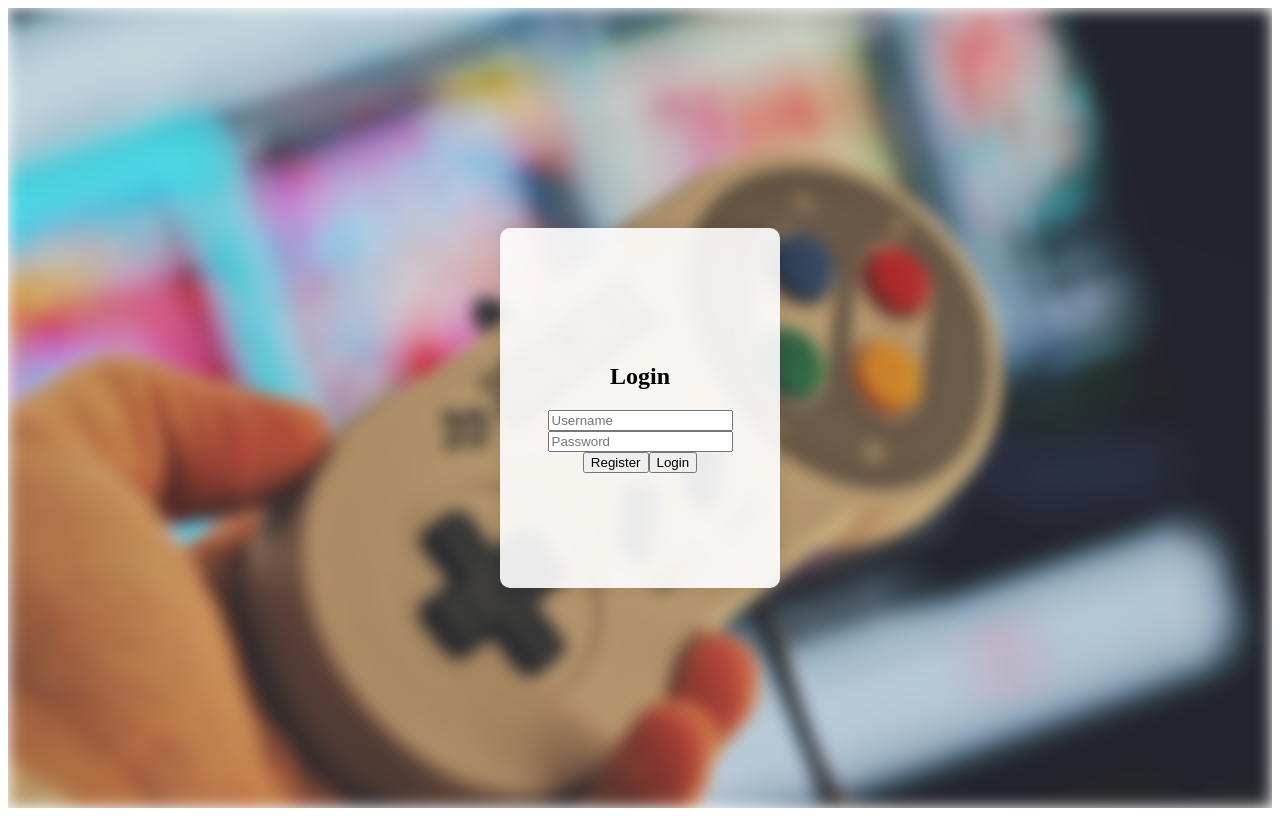
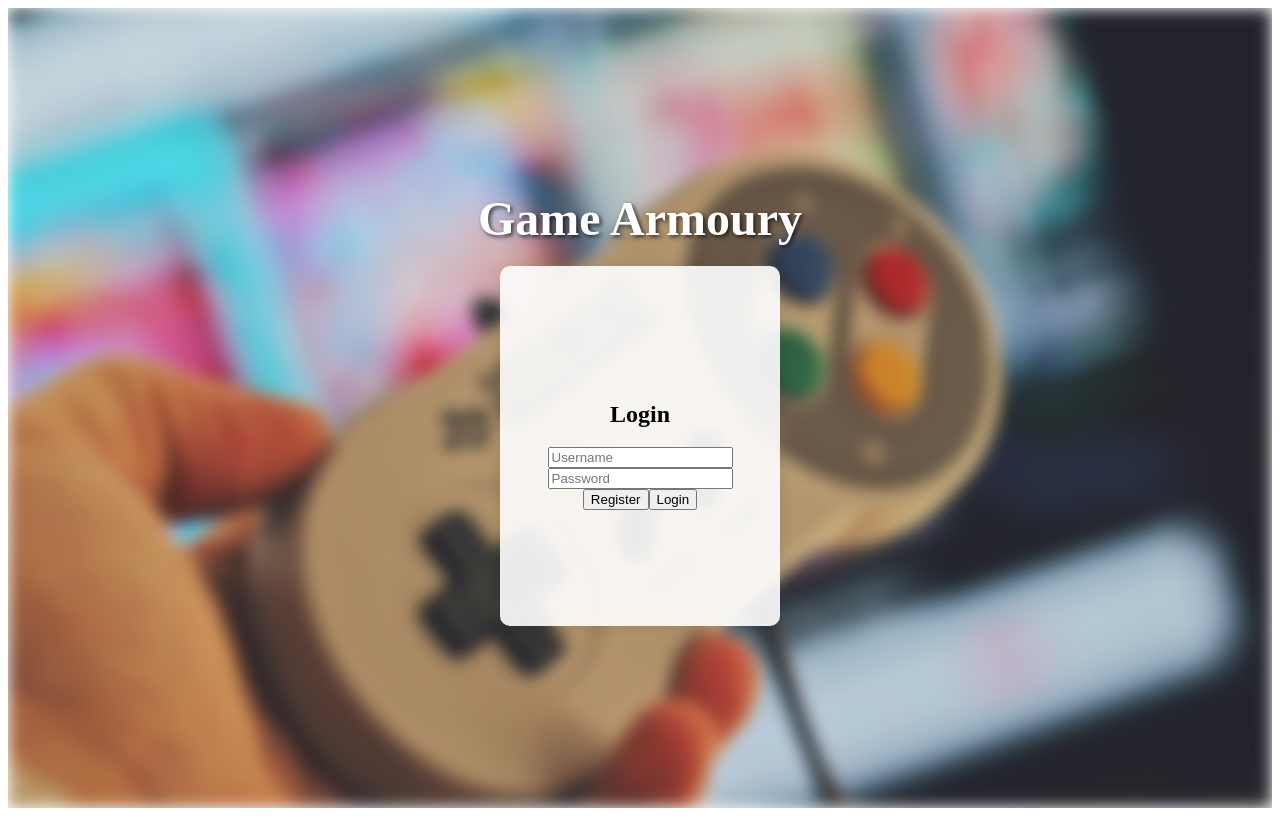
Before and after one commit to keenanmaupin/Game_Armoury, a React (Vite) app in the folder client/: page / in a window 1280 px wide. Built offline with nearby package versions, Linux system fonts and the light colour scheme.

Commit message:
updated Login Page.tx

```diff
--- a/client/src/index.css
+++ b/client/src/index.css
@@ -1,73 +1,121 @@
-:root {
-  font-family: Inter, system-ui, Avenir, Helvetica, Arial, sans-serif;
-  line-height: 1.5;
-  font-weight: 400;
-
-  color-scheme: light dark;
-  color: rgba(255, 255, 255, 0.87);
-  background-color: #242424;
-
-  font-synthesis: none;
-  text-rendering: optimizeLegibility;
-  -webkit-font-smoothing: antialiased;
-  -moz-osx-font-smoothing: grayscale;
+/* Import the custom font */
+@font-face {
+  font-family: 'MyCustomFont';
+  src: url('/assets/fonts/my-custom-font.woff2') format('woff2'),
+       url('/assets/fonts/my-custom-font.woff') format('woff');
+  font-weight: normal;
+  font-style: normal;
 }
 
-a {
-  font-weight: 500;
-  color: #646cff;
-  text-decoration: inherit;
-}
-a:hover {
-  color: #535bf2;
+/* Wrapper for the login page */
+.login-page {
+  height: 100vh;
+  display: flex;
+  flex-direction: column;
+  align-items: center;
+  justify-content: center;
+  position: relative;
+  overflow: hidden;
 }
 
-/* Restrict global body styles to avoid conflicts with the login page */
-body {
-  margin: 0;
-  display: flex;
-  align-items: center;
-  justify-content: center;
-  min-width: 320px;
-  min-height: 100vh;
-  background-color: inherit; /* Inherit from :root */
+/* Header styling */
+.site-header {
+  margin-bottom: 20px; /* Space between header and login box */
 }
 
-/* Ensure headings have consistent style across the application */
-h1, h2, h3, h4, h5, h6 {
+.site-header h1 {
+  font-family: 'MyCustomFont', sans-serif; /* Apply custom font */
+  font-size: 4em; /* Large font size for prominence */
+  color: white;
+  text-shadow: 2px 2px 4px rgba(0, 0, 0, 0.7); /* Add shadow for readability */
   margin: 0;
-  font-weight: 500;
+  padding: 0;
 }
 
-/* General button styling */
-button {
-  border-radius: 8px;
-  border: 1px solid transparent;
-  padding: 0.6em 1.2em;
-  font-size: 1em;
-  font-weight: 500;
-  font-family: inherit;
-  background-color: #1a1a1a;
-  cursor: pointer;
-  transition: border-color 0.25s;
-}
-button:hover {
-  border-color: #646cff;
-}
-button:focus,
-button:focus-visible {
-  outline: 4px auto -webkit-focus-ring-color;
+/* Background styling */
+.background {
+  position: absolute;
+  top: 0;
+  left: 0;
+  width: 100%;
+  height: 100%;
+  background-image: url('/assets/pexels-atomlaborblog-776092.jpg'); /* Ensure this matches your file name */
+  background-size: cover;
+  background-position: center;
+  filter: blur(8px);
+  z-index: -1; /* Keeps the background behind the login box */
 }
 
-@media (prefers-color-scheme: light) {
-  :root {
-    color: #213547;
-    background-color: #ffffff;
-  }
-  a:hover {
-    color: #747bff;
-  }
-  button {
-    background-color: #f9f9f9;
-  }
+/* Login box styling */
+.login-box {
+  background: rgba(255, 255, 255, 0.9); /* Semi-transparent white */
+  border-radius: 10px;
+  box-shadow: 0px 0px 15px rgba(0, 0, 0, 0.1);
+  padding: 20px;
+  width: 240px; /* Approximately 3 inches */
+  height: 320px; /* Approximately 4 inches */
+  display: flex;
+  flex-direction: column;
+  align-items: center;
+  justify-content: center; /* Centers content vertically */
+  text-align: center;
+  position: relative;
+  z-index: 1; /* Ensures it's above the blurred background */
 }
+
+/* Headings */
+.login-box h2 {
+  margin-bottom: 10px;
+  font-size: 20px;
+  color: #333;
+}
+
+/* Input field styling */
+.input-group {
+  width: 100%;
+  margin-bottom: 10px;
+}
+
+input[type="text"], input[type="password"], input[type="email"] {
+  width: 100%;
+  padding: 8px;
+  margin: 5px 0;
+  border-radius: 5px;
+  border: 1px solid #ccc;
+  font-size: 14px;
+}
+
+/* Button styling */
+.buttons {
+  display: flex;
+  justify-content: space-between;
+  width: 100%;
+  margin-top: 10px;
+}
+
+button {
+  padding: 8px 12px;
+  border: none;
+  border-radius: 5px;
+  cursor: pointer;
+  font-size: 14px;
+  transition: background 0.3s;
+}
+
+.login-btn {
+  background-color: #007BFF;
+  color: white;
+}
+
+.login-btn:hover {
+  background-color: #0056b3;
+}
+
+.register-btn {
+  background-color: #6c757d;
+  color: white;
+}
+
+.register-btn:hover {
+  background-color: #5a6268;
+}
--- a/client/src/pages/LoginPage.css
+++ b/client/src/pages/LoginPage.css
@@ -2,10 +2,24 @@
 .login-page {
     height: 100vh;
     display: flex;
+    flex-direction: column;
     align-items: center;
     justify-content: center;
     position: relative;
     overflow: hidden;
+}
+
+/* Header styling */
+.site-header {
+    margin-bottom: 20px; /* Space between header and login box */
+}
+
+.site-header h1 {
+    font-size: 3em; /* Large font size */
+    color: white;
+    text-shadow: 2px 2px 4px rgba(0, 0, 0, 0.7); /* Add some shadow for better readability */
+    margin: 0;
+    padding: 0;
 }
 
 /* Background styling */
@@ -15,26 +29,26 @@
     left: 0;
     width: 100%;
     height: 100%;
-    background-image: url('/assets/pexels-atomlaborblog-776092.jpg'); /* Ensure this matches your file name */
+    background-image: url('/assets/pexels-atomlaborblog-776092.jpg');
     background-size: cover;
     background-position: center;
     filter: blur(8px);
-    z-index: -1; /* Keeps the background behind the login box */
+    z-index: -1;
 }
 
 /* Login box styling */
 .login-box {
-    background: rgba(255, 255, 255, 0.9); /* Semi-transparent white */
+    background: rgba(255, 255, 255, 0.9);
     border-radius: 10px;
     box-shadow: 0px 0px 15px rgba(0, 0, 0, 0.1);
     padding: 20px;
-    width: 240px; /* Approximately 3 inches */
-    height: 320px; /* Approximately 4 inches */
+    width: 240px;
+    height: 320px;
     display: flex;
     flex-direction: column;
     align-items: center;
-    justify-content: center; /* Centers content vertically */
+    justify-content: center;
     text-align: center;
     position: relative;
-    z-index: 1; /* Ensures it's above the blurred background */
+    z-index: 1;
 }
--- a/client/src/pages/LoginPage.tsx
+++ b/client/src/pages/LoginPage.tsx
@@ -8,9 +8,21 @@ const LoginPage: React.FC = () => {
         setIsRegisterMode((prevMode) => !prevMode);
     };
 
+    const siteName = "Game Armoury";
+
     return (
         <div className="login-page">
             <div className="background"></div>
+            {/* Header Section */}
+            <header className="site-header">
+                <h1>
+                    {siteName.split('').map((char, index) => (
+                        <span key={index} className={`rainbow-letter rainbow-${index % 7}`}>
+                            {char}
+                        </span>
+                    ))}
+                </h1>
+            </header>
             <div className="login-box">
                 <h2>{isRegisterMode ? 'Register' : 'Login'}</h2>
                 <form>
@@ -20,7 +32,6 @@ const LoginPage: React.FC = () => {
                     <div className="input-group">
                         <input type="password" placeholder="Password" required />
                     </div>
-                    {/* Additional input field for register mode */}
                     {isRegisterMode && (
                         <div className="input-group">
                             <input type="email" placeholder="Email" required />
```
Also changed, not shown: client/public/fonts/RO-Spritendo-SemiBold-BETA.woff (added).
